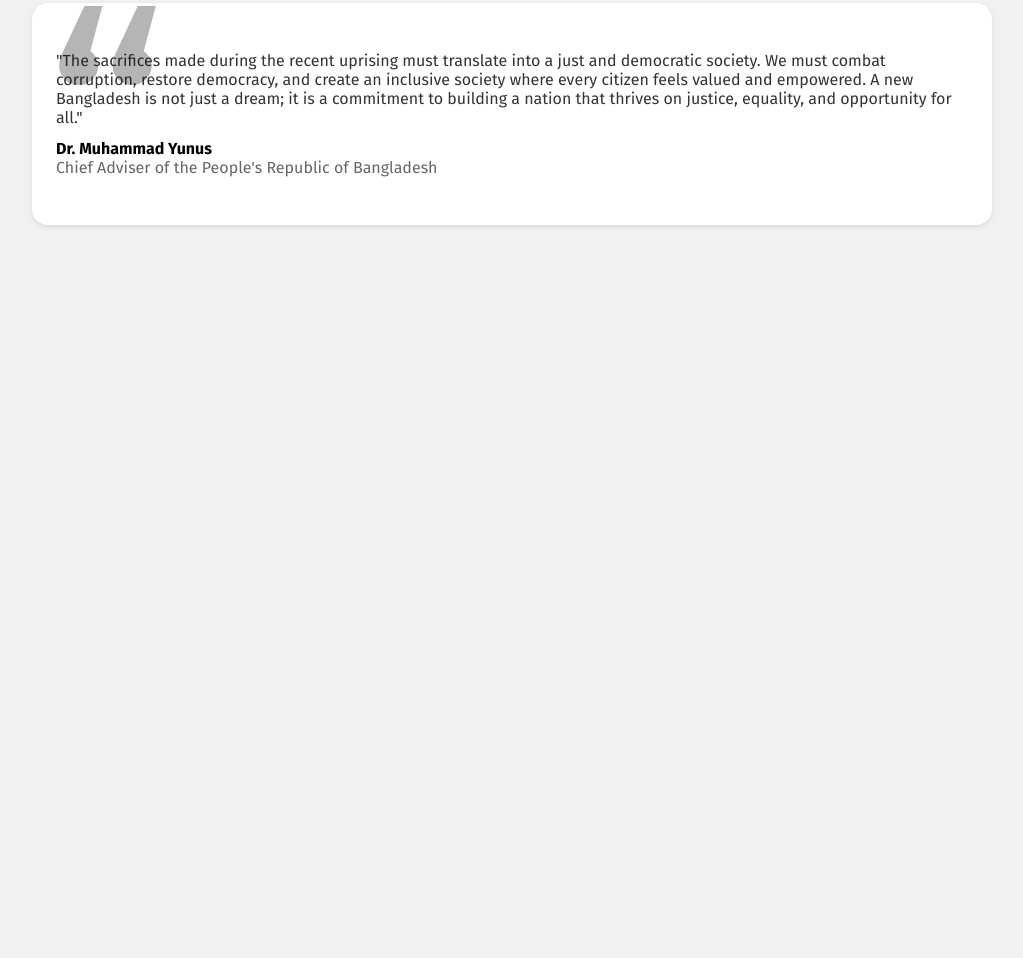
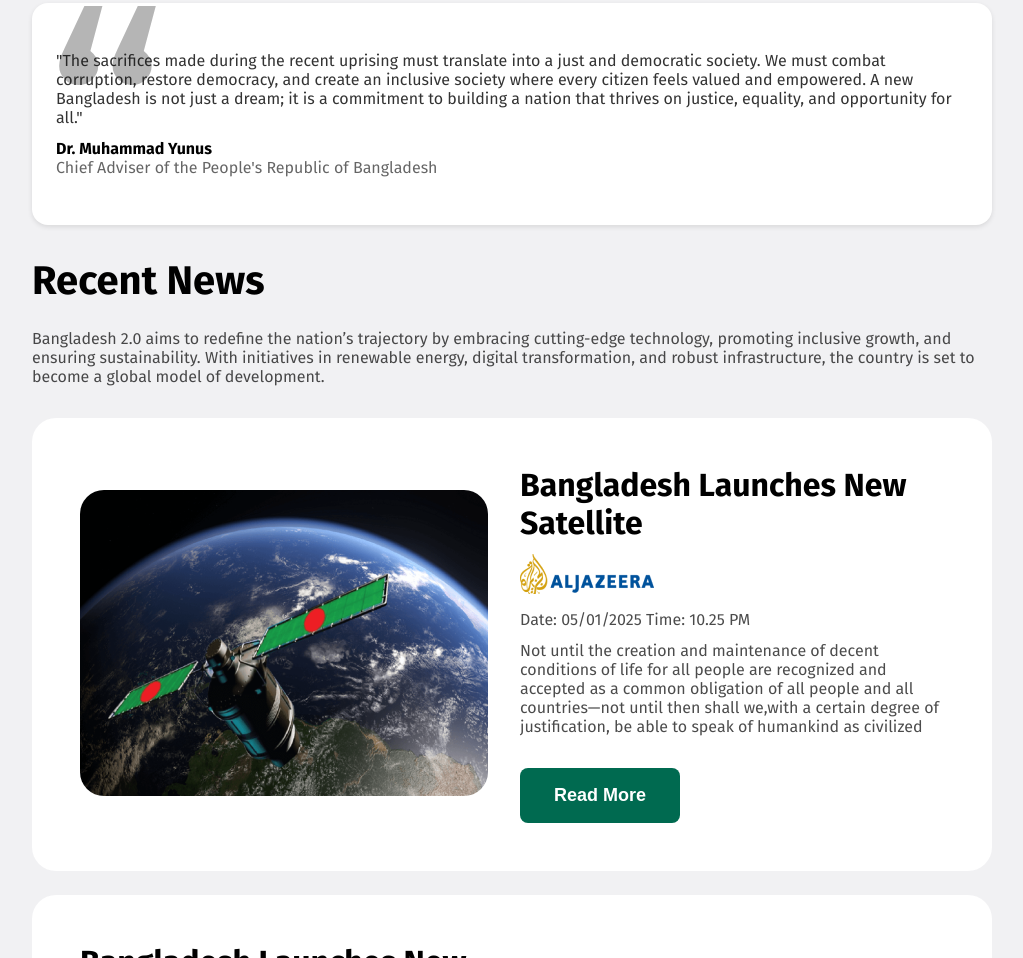
Before and after one commit to SR-Zisan-007/new-bangladesh2, a plain HTML site: page index.html in a window 1280 px wide. Shown: the part 1842-2800 px from the top of the page, without its empty margins (128-1151 px from the left). Before the commit the page ends 2153 px from the top, so only its background shows below. Drawn offline with Linux system fonts and the light colour scheme.

Commit message:
Added News

```diff
--- a/Styles/styles.css
+++ b/Styles/styles.css
@@ -11,6 +11,9 @@
 }
 
   /* Shared Styles */
+.opacity {
+    opacity: 0.7;
+}
 
 .btn-secondary {
     padding: 15px 30px;
@@ -206,3 +209,57 @@ blockquote {
 .vision-quoter-details {
     opacity: 0.6;
 }
+
+/* News Styles */
+
+.news {
+    margin: 0 160px;
+}
+
+.news-title {
+    font-size: 40px;
+    font-weight: bold;
+    margin-bottom: 24px;
+}
+
+.news-description {
+    opacity: 0.7;
+    margin-bottom: 32px;
+}
+
+.news-card {
+    display: flex;
+    justify-content: flex-start;
+    border-radius: 24px;
+    background-color: #FFFFFF;
+    padding: 48px;
+    gap: 32px;
+    align-items: center;
+    margin-bottom: 24px;
+}
+
+.news-img {
+    border-radius: 24px;
+}
+
+.news-card-title {
+    font-size: 32px;
+    font-weight: bold;
+    margin-bottom: 12px;
+}
+
+.news-icon {
+    margin-bottom: 12px;
+}
+
+.news-card-time {
+    margin-bottom: 12px;
+}
+
+.news-card-details {
+    margin-bottom: 32px;
+}
+
+a {
+    text-decoration: none;
+}
--- a/index.html
+++ b/index.html
@@ -40,28 +40,32 @@
                     <img class="pillar-img" src="/assets/card-icon.png" alt="">
                     <div class="pillar-description">
                         <h4 class="pillar-title">Innovation</h4>
-                        <p class="pillar-subtitle">Dolor sit amet consectetur elit. Facilis quas, ducimus labore sequi quos </p>
+                        <p class="pillar-subtitle">Dolor sit amet consectetur elit. Facilis quas, ducimus labore sequi
+                            quos </p>
                     </div>
                 </div>
                 <div class="pillar-items">
                     <img class="pillar-img" src="/assets/card-icon.png" alt="">
                     <div class="pillar-description">
                         <h4 class="pillar-title">Sustainibility</h4>
-                        <p class="pillar-subtitle">Dolor sit amet consectetur elit. Facilis quas, ducimus labore sequi quos </p>
+                        <p class="pillar-subtitle">Dolor sit amet consectetur elit. Facilis quas, ducimus labore sequi
+                            quos </p>
                     </div>
                 </div>
                 <div class="pillar-items">
                     <img class="pillar-img" src="/assets/card-icon.png" alt="">
                     <div class="pillar-description">
                         <h4 class="pillar-title">Infrastucture</h4>
-                        <p class="pillar-subtitle">Dolor sit amet consectetur elit. Facilis quas, ducimus labore sequi quos </p>
+                        <p class="pillar-subtitle">Dolor sit amet consectetur elit. Facilis quas, ducimus labore sequi
+                            quos </p>
                     </div>
                 </div>
                 <div class="pillar-items">
                     <img class="pillar-img" src="/assets/card-icon.png" alt="">
                     <div class="pillar-description">
                         <h4 class="pillar-title">Empowerment</h4>
-                        <p class="pillar-subtitle">Dolor sit amet consectetur elit. Facilis quas, ducimus labore sequi quos </p>
+                        <p class="pillar-subtitle">Dolor sit amet consectetur elit. Facilis quas, ducimus labore sequi
+                            quos </p>
                     </div>
                 </div>
             </div>
@@ -70,36 +74,112 @@
         <div class="vision">
             <div class="vision-description">
                 <h3 class="vision-heading">The Vision of Future</h3>
-                <p class="vision-subheading">Bangladesh 2.0 aims to redefine the nation’s trajectory by embracing cutting-edge technology, promoting inclusive growth, and ensuring sustainability. With initiatives in renewable energy, digital transformation, and robust infrastructure, the country is set to become a global model of development.</p>
+                <p class="vision-subheading">Bangladesh 2.0 aims to redefine the nation’s trajectory by embracing
+                    cutting-edge technology, promoting inclusive growth, and ensuring sustainability. With initiatives
+                    in renewable energy, digital transformation, and robust infrastructure, the country is set to become
+                    a global model of development.</p>
             </div>
             <div class="vision-cards">
                 <div class="vision-card card1">
                     <img src="/assets/card-icon.png" alt="" class="vision-img">
                     <div class="vision-details">
                         <h4 class="vision-title">Digital transformation</h4>
-                        <p class="vision-info">Creating a nationwide digital ecosystem to enhance connectivity and access to services for all citizens.</p>
+                        <p class="vision-info">Creating a nationwide digital ecosystem to enhance connectivity and
+                            access to services for all citizens.</p>
                     </div>
                 </div>
                 <div class="vision-card card2">
                     <img src="/assets/card-icon.png" alt="" class="vision-img">
                     <div class="vision-details">
                         <h4 class="vision-title">Green Engergy</h4>
-                        <p class="vision-info">Investments in solar and wind energy to ensure a sustainable and eco-friendly future.</p>
+                        <p class="vision-info">Investments in solar and wind energy to ensure a sustainable and
+                            eco-friendly future.</p>
                     </div>
                 </div>
                 <div class="vision-card card3">
                     <img src="/assets/card-icon.png" alt="" class="vision-img">
                     <div class="vision-details">
                         <h4 class="vision-title">Modern Infrastucture</h4>
-                        <p class="vision-info">Building state-of-the-art infrastructure to support economic growth and global competitiveness.</p>
+                        <p class="vision-info">Building state-of-the-art infrastructure to support economic growth and
+                            global competitiveness.</p>
                     </div>
                 </div>
             </div>
             <div class="vision-quote">
-                <blockquote class="vision-main-quote"><span class="quote-mark">“</span>"The sacrifices made during the recent uprising must translate into a just and democratic society. We must combat corruption, restore democracy, and create an inclusive society where every citizen feels valued and empowered. A new Bangladesh is not just a dream; it is a commitment to building a nation that thrives on justice, equality, and opportunity for all."</blockquote>
+                <blockquote class="vision-main-quote"><span class="quote-mark">“</span>"The sacrifices made during the
+                    recent uprising must translate into a just and democratic society. We must combat corruption,
+                    restore democracy, and create an inclusive society where every citizen feels valued and empowered. A
+                    new Bangladesh is not just a dream; it is a commitment to building a nation that thrives on justice,
+                    equality, and opportunity for all."</blockquote>
                 <h4 class="vision-quoter">Dr. Muhammad Yunus</h4>
                 <p class="vision-quoter-details">Chief Adviser of the People's Republic of Bangladesh</p>
             </div>
+        </div>
+
+        <div class="news">
+            <h3 class="news-title">Recent News</h3>
+            <p class="news-description">Bangladesh 2.0 aims to redefine the nation’s trajectory by embracing
+                cutting-edge technology, promoting inclusive growth, and ensuring sustainability. With initiatives in
+                renewable energy, digital transformation, and robust infrastructure, the country is set to become a
+                global model of development.</p>
+            <div class="news-card">
+                <div class="news-card-img">
+                    <img src="assets/satelite.png" alt="" class="news-img">
+                </div>
+                <div class="news-card-summary">
+                    <div class="news-card-description">
+                        <h4 class="news-card-title">Bangladesh Launches New Satellite</h4>
+                        <img src="assets/al-jazeera.png" alt="" class="news-icon">
+                        <p class="news-card-time opacity">Date: 05/01/2025 Time: 10.25 PM</p>
+                        <p class="news-card-details opacity">Not until the creation and maintenance of decent conditions
+                            of life for all people are recognized and accepted as a common obligation of all people and
+                            all countries—not until then shall we,with a certain degree of justification, be able to
+                            speak of humankind as civilized</p>
+                    </div>
+                    <div class="for-btn">
+                        <a href=""><button class="btn-primary">Read More</button></a>
+                    </div>
+                </div>
+            </div>
+            <div class="news-card">
+                <div class="news-card-summary">
+                    <div class="news-card-description">
+                        <h4 class="news-card-title">Bangladesh Launches New Satellite</h4>
+                        <img src="assets/al-jazeera.png" alt="" class="news-icon">
+                        <p class="news-card-time opacity">Date: 05/01/2025 Time: 10.25 PM</p>
+                        <p class="news-card-details opacity">Not until the creation and maintenance of decent conditions
+                            of life for all people are recognized and accepted as a common obligation of all people and
+                            all countries—not until then shall we,with a certain degree of justification, be able to
+                            speak of humankind as civilized</p>
+                    </div>
+                    <div class="for-btn">
+                        <a href=""><button class="btn-primary">Read More</button></a>
+                    </div>
+                </div>
+                <div class="news-card-img">
+                    <img src="assets/satelite.png" alt="" class="news-img">
+                </div>
+            </div>
+            <div class="news-card">
+                <div class="news-card-img">
+                    <img src="assets/satelite.png" alt="" class="news-img">
+                </div>
+                <div class="news-card-summary">
+                    <div class="news-card-description">
+                        <h4 class="news-card-title">Bangladesh Launches New Satellite</h4>
+                        <img src="assets/al-jazeera.png" alt="" class="news-icon">
+                        <p class="news-card-time opacity">Date: 05/01/2025 Time: 10.25 PM</p>
+                        <p class="news-card-details opacity">Not until the creation and maintenance of decent conditions
+                            of life for all people are recognized and accepted as a common obligation of all people and
+                            all countries—not until then shall we,with a certain degree of justification, be able to
+                            speak of humankind as civilized</p>
+                    </div>
+                    <div class="for-btn">
+                        <a href=""><button class="btn-primary">Read More</button></a>
+                    </div>
+                </div>
+            </div>
+
         </div>
     </main>
     <footer>
```
